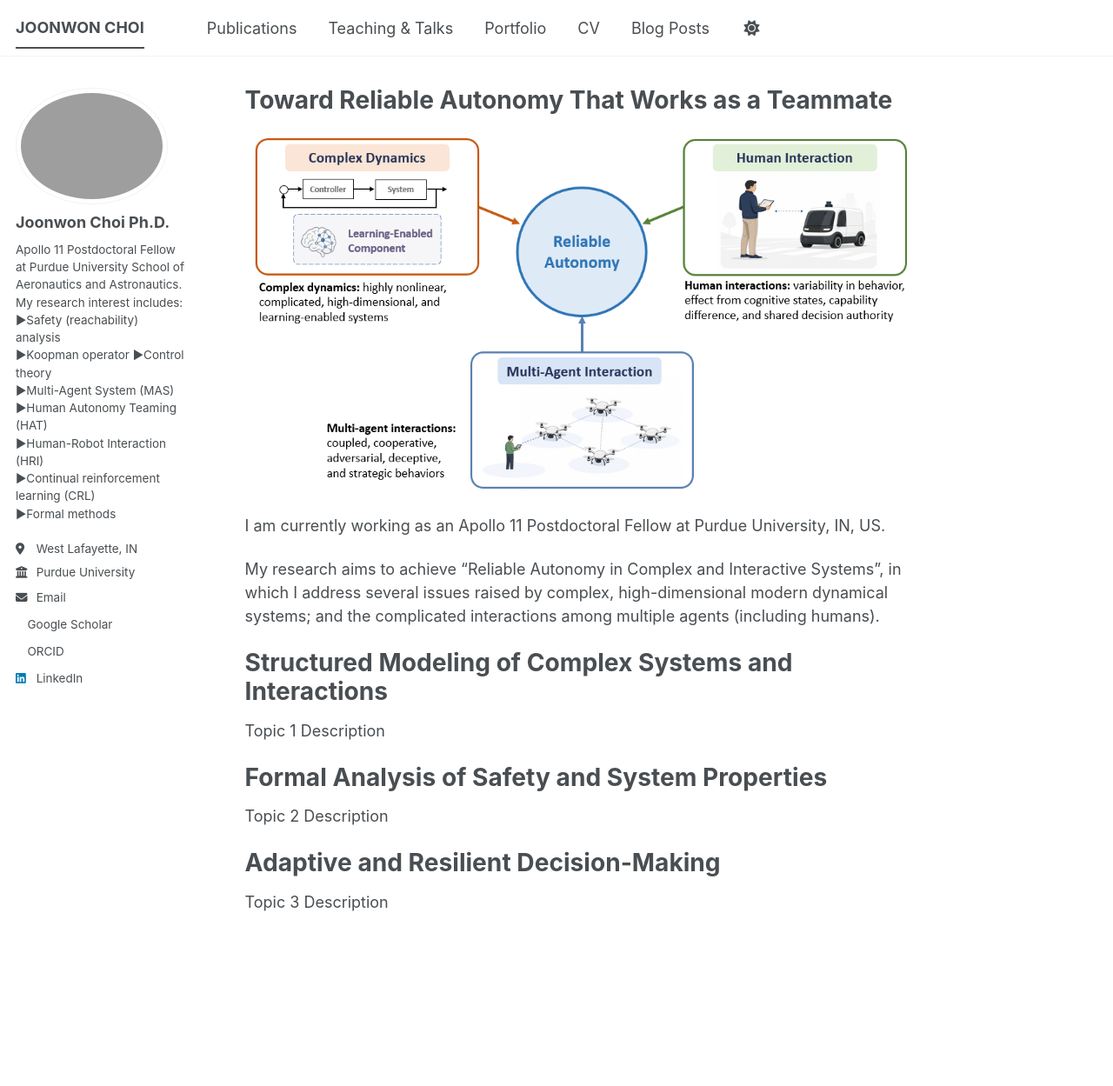
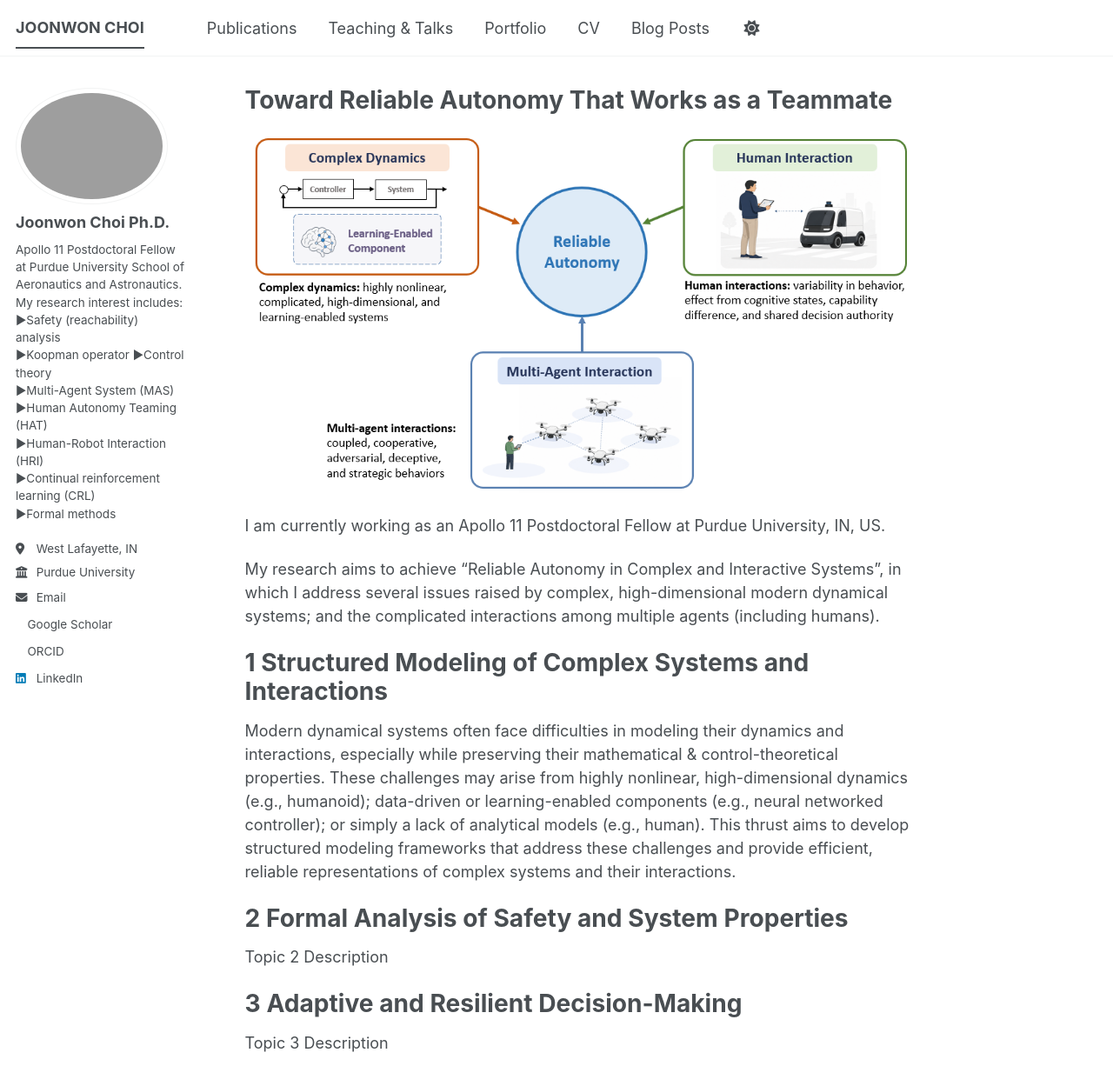
Before and after one commit to netakoi/netakoi.github.io, a Jekyll site: the page built from _pages/about.md, in a window 1280 px wide and 1263 px high. Shown: the top 1249 px of the window at 87% size. Built offline with Jekyll 4.4.1, drawn with Linux system fonts in a browser that asks for light colours; a style sheet for code colours, icons or effects is not loaded.

Commit message:
Update about.md

```diff
--- a/_pages/about.md
+++ b/_pages/about.md
@@ -14,17 +14,17 @@ I am currently working as an Apollo 11 Postdoctoral Fellow at Purdue University,
 
 My research aims to achieve "Reliable Autonomy in Complex and Interactive Systems", in which I address several issues raised by complex, high-dimensional modern dynamical systems; and the complicated interactions among multiple agents (including humans).
 
-Structured Modeling of Complex Systems and Interactions
+1 Structured Modeling of Complex Systems and Interactions
 ======
 
-Topic 1 Description
+Modern dynamical systems often face difficulties in modeling their dynamics and interactions, especially while preserving their mathematical & control-theoretical properties. These challenges may arise from highly nonlinear, high-dimensional dynamics (e.g., humanoid); data-driven or learning-enabled components (e.g., neural networked controller); or simply a lack of analytical models (e.g., human). This thrust aims to develop structured modeling frameworks that address these challenges and provide efficient, reliable representations of complex systems and their interactions.
 
-Formal Analysis of Safety and System Properties
+2 Formal Analysis of Safety and System Properties
 ======
 
 Topic 2 Description
 
-Adaptive and Resilient Decision-Making
+3 Adaptive and Resilient Decision-Making
 ======
 
 Topic 3 Description
```
